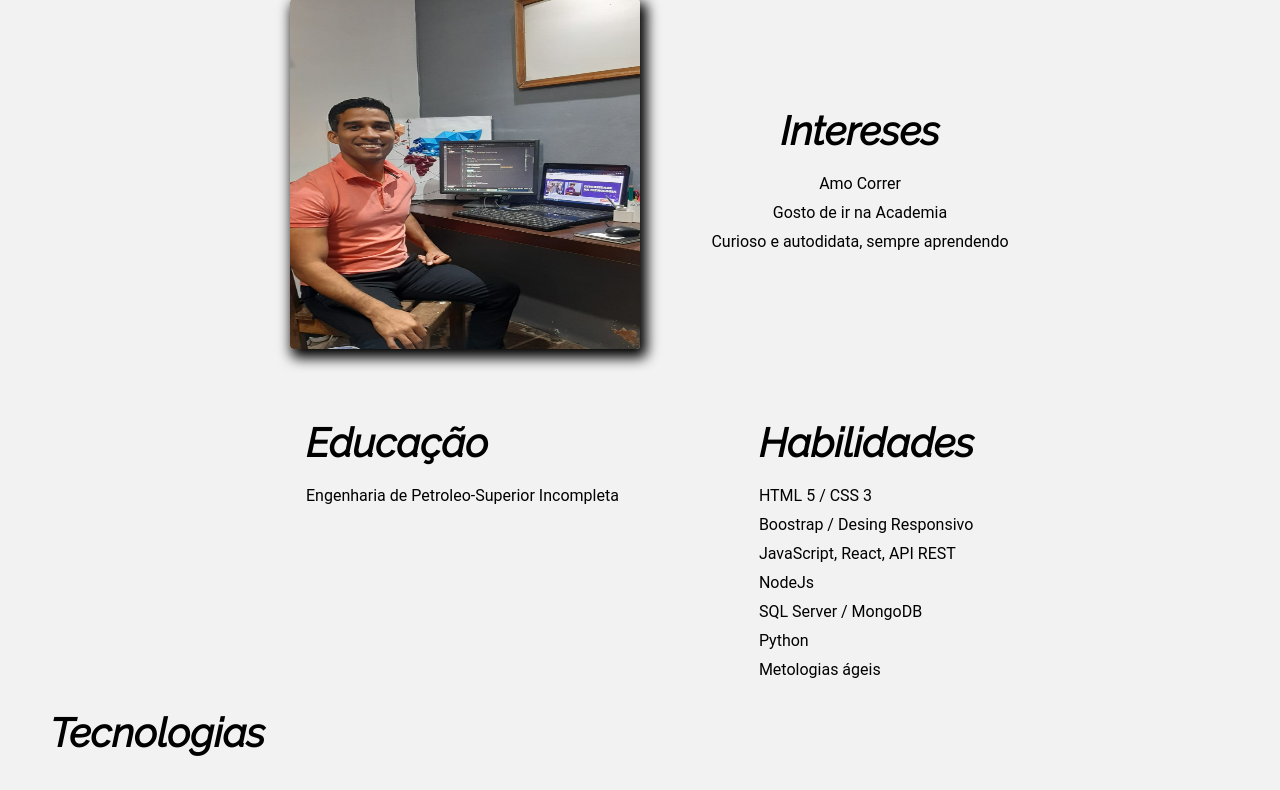
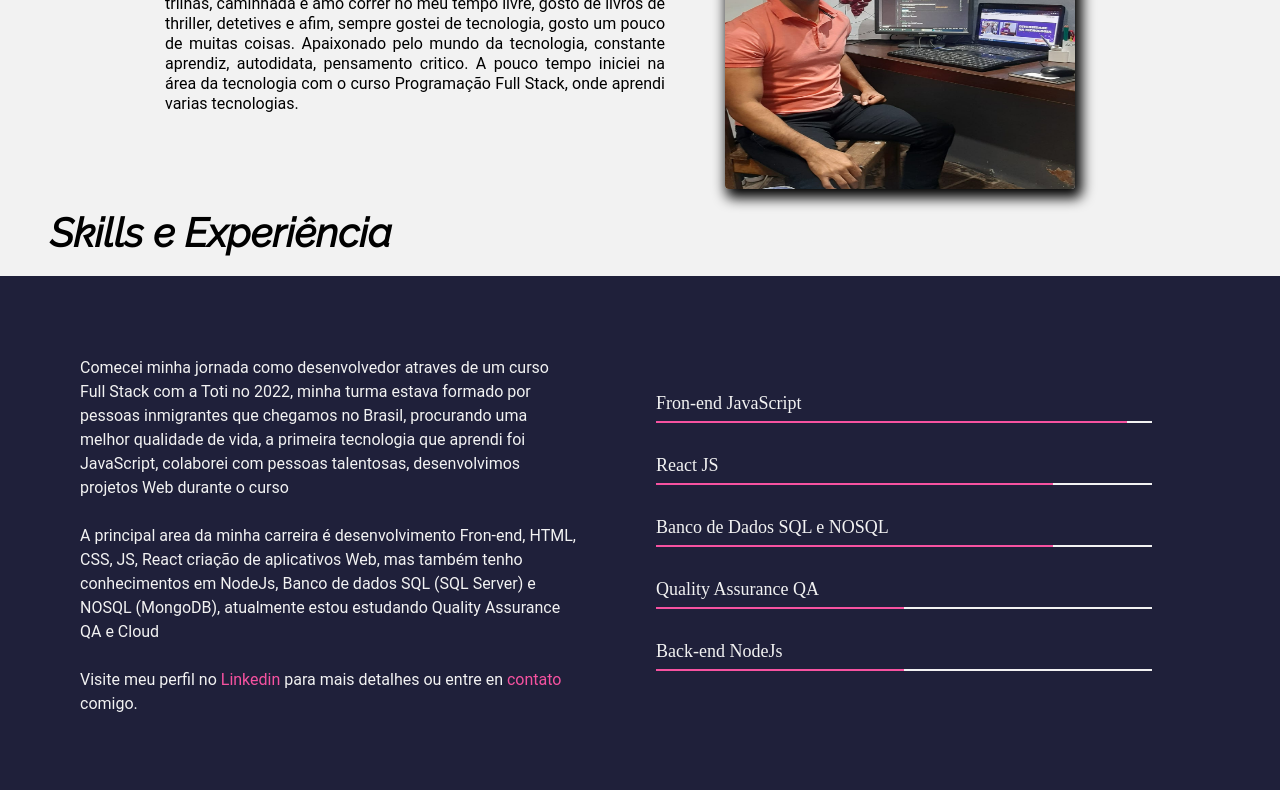
Before and after one commit to gilbonett/PortfolioPedro, a plain HTML site: page index.html in a window 1280 px wide. Shown: the part 763-1553 px from the top of the page. Drawn offline with Linux system fonts and the light colour scheme.

Commit message:
atualizando o layout do portfolio

```diff
--- a/form_validacao.css
+++ b/form_validacao.css
@@ -1,12 +1,12 @@
 
- .formulario {
+.formulario {
     font-family: var( --fuente-texto);
     margin-bottom: 10px;
     padding-bottom: 20px;
     position: relative;
   }
 
-  .formulario span  {
+.formulario span  {
     visibility: hidden;
     position: absolute;
     margin-top: 0px;
@@ -14,7 +14,7 @@
 
 }
 
-  .formulario input {
+.formulario input {
       border: 2px solid #3E445B;
       border-radius: 5px;
       outline: 0;
@@ -36,7 +36,7 @@
   }
 
   .form-contact button {
-    background-color: #201E3E;
+    background-color: var(--container-color);
     border-radius: 5px;
     color: #fff;
     padding: 15px;
@@ -45,11 +45,6 @@
     width: 100%;
     margin-top: 5px;
     cursor: pointer;
-}
-
-  .form-contact button:hover {
-    background-color: var(--body-color);
-    transition: 0.3s;
 }
 
 /* Validaçoes do formulario */
--- a/formulario.css
+++ b/formulario.css
@@ -1,8 +1,10 @@
-footer{
+.footer1{
     background: var(--principal-color);
-    background: var(--body-color);
+    background: var(--container-color);
     display: flex;
     justify-content: space-evenly;
+    color: #F2F2F2;
+    padding-top: 5rem;
   }
 
   .footerRedes p{
--- a/index.html
+++ b/index.html
@@ -47,61 +47,65 @@
 
 </section>
 
-<h2 id="sobre" class="sobremim">Sobre mim</h2>
+<h2 id="sobre">Eu sou desenvolvedor</h2>
   <!-- Section Sobremin -->
   <section class="container_sobremim">
 
-    <div class="item item1">
-      <p> <strong>Meu nome é Pedro Luis Gil Bonett</strong>, tenho 30 anos, sou Venezuelano, estou no Brasil há 5 anos, sou uma pessoa extrovertida, gosto de fazer amizades, ajudar pessoas, gosto de animais (atualmente tenho 2 gatos e 1 cachorro), gosto de dançar, gosto de natureza, fazer trilhas, caminhada e amo correr no meu tempo livre, gosto de livros de thriller, detetives e afim, sempre gostei de tecnologia, gosto um pouco de muitas coisas. Atualmente sou assistente administrativo mas apaixonado pelo mundo da tecnologia, constante aprendiz, autodidata, pensamento critico. A pouco tempo iniciei na área da tecnologia com o curso Programação Full Stack, onde aprendi varias tecnologias Javascript, React, NodeJs, MongoDB, me preparando para fazer a transição para área de tecnologia, aprendendo a cada dia e desenvolvendo novas habilidades.
+    <div class="item1">
+      <p> <strong>Meu nome é Pedro Luis Gil Bonett</strong>, tenho 30 anos, sou Venezuelano, estou no Brasil há 5 anos, sou uma pessoa extrovertida, gosto de fazer amizades, ajudar pessoas, gosto de animais (atualmente tenho 2 gatos e 1 cachorro), gosto de dançar, gosto de natureza, fazer trilhas, caminhada e amo correr no meu tempo livre, gosto de livros de thriller, detetives e afim, sempre gostei de tecnologia, gosto um pouco de muitas coisas. Apaixonado pelo mundo da tecnologia, constante aprendiz, autodidata, pensamento critico. A pouco tempo iniciei na área da tecnologia com o curso Programação Full Stack, onde aprendi varias tecnologias.
       </p>
     </div>
 
-    <div class="item item2">
+    <div class="item2">
         <img src="img/pedrofrentepc.jpg" alt="Foto Frente Computador">
     </div>
 
-    <div class="item item3">
-
-        <ol>
-          <h2>Intereses</h2>
-          <li>Amo Correr</li>
-          <li>Gosto de ir na Academia</li>
-          <li>Curioso e autodidata, sempre aprendendo</li>
-        </ol>
-    </div>
 </section>
 
-<!-- Section Habilidades -->
-<div class="habilidades">
-  <ol>
-    <h2>Educação</h2>
-    <li> Engenharia de Petroleo-Superior Incompleta</li>
+<!-- Section Tecnologias -->
+<h2 id="tecno">Skills e Experiência</h2>
+<section class="skill-experience page-skills">
+  <div class="experience">
+    <p>Comecei minha jornada como desenvolvedor atraves de um curso Full Stack com a Toti no 2022, minha turma estava formado por pessoas inmigrantes que chegamos no Brasil, procurando uma melhor qualidade de vida,  a primeira tecnologia que aprendi foi JavaScript, colaborei com pessoas talentosas, desenvolvimos projetos Web durante o curso
+    </p>
+    <p>A principal area da minha carreira é desenvolvimento Fron-end, HTML, CSS, JS, React criação de aplicativos Web, mas também tenho conhecimentos em NodeJs, Banco de dados SQL (SQL Server) e NOSQL (MongoDB), atualmente estou estudando Quality Assurance QA e Cloud</p>
+    <p>Visite meu perfil no <a href="https://www.linkedin.com/in/gilbonett/" style="color: #F652A0" target="_blank">Linkedin</a> para mais detalhes ou entre en <a href="https://api.whatsapp.com/send/?phone=5592982811420&text&type=phone_number&app_absent=0" style="color: #F652A0" target="_blank">contato</a> comigo. </p>
+  </div>
 
-</ol>
-  <ol>
-    <h2>Habilidades</h2>
-    <li>HTML 5 / CSS 3</li>
-    <li> Boostrap / Desing Responsivo</li>
-    <li>JavaScript, React, API REST</li>
-    <li>NodeJs</li>
-    <li>SQL Server / MongoDB</li>
-    <li>Python</li>
-    <li>Metologias ágeis</li>
-  </ol>
-</div>
+  <div class="skills" >
+    <div class="barra">
+      <span>Fron-end JavaScript</span>
+      <footer>
+        <div style="width: 95%;"></div>
+      </footer>
+    </div>
+    <div class="barra">
+      <span>React JS</span>
+      <footer>
+        <div style="width: 80%;"></div>
+      </footer>
+    </div>
+    <div class="barra">
+      <span>Banco de Dados SQL e NOSQL</span>
+      <footer>
+    <div style="width: 80%;"></div>
+      </footer>
+    </div>
+    <div class="barra">
+      <span>Quality Assurance QA</span>
+      <footer>
+    <div style="width: 50%;"></div>
+      </footer>
+    </div>
+    <div class="barra">
+      <span>Back-end NodeJs</span>
+      <footer>
+    <div style="width: 50%;"></div>
+      </footer>
+    </div>
 
+  </div>
 
-<!-- Section Tecnologias -->
-<h2 id="tecno" class="tecnologias">Tecnologias</h2>
-<section class="container_tecnologias">
-  <img class="icon" src="img/git.png" alt="logo git">
-  <img class="icon" src="img/html.png" alt="logo html">
-  <img class="icon" src="img/css3.png" alt="logo css3">
-  <img class="icon" src="img/javascript.png" alt="logo javascript">
-  <img class="icon" src="img/mongoDB.png" alt="logo mongoDB">
-  <img class="icon" src="img/SQL.png" alt="logo SQL">
-  <img class="icon" src="img/nodejs.png" alt="logo nodejs">
-  <img class="icon" src="img/python.png" alt="logo Python">
 </section>
 
 
@@ -133,7 +137,7 @@
 
 </main>
 
-<footer class="footer" data-dark>
+<footer class="footer1" data-dark>
     <section class="footerRedes">
       <h2>Contacto</h2>
       <ol>
--- a/media.css
+++ b/media.css
@@ -1,5 +1,4 @@
 @media screen and (max-width:760px) {
-
     h2{
         text-align: center;
     }
@@ -85,7 +84,6 @@
         margin-top: 0;
         text-align: center;
     }
-
     .container_tecnologias{
         display: initial;
     }
--- a/navegacao.css
+++ b/navegacao.css
@@ -1,6 +1,6 @@
 header{
-    background: var(--main-color);
-    background: var(--main-color);
+    background: var(--container-color);
+    background: var(--container-color);
 }
 
 
--- a/sobremim.css
+++ b/sobremim.css
@@ -1,15 +1,13 @@
-.sobremim{
-    padding-left: 50px;
-}
-
 .container_sobremim{
     display: flex;
     justify-content: center;
-    flex-wrap: wrap;
+    flex-wrap: nowrap;
 }
 
 .item1{
-    width: 950px;
+    display: flex;
+    align-items: center;
+    width: 500px;
     margin-top: 10px;
     margin-bottom: 10px;
     margin-left: 5px;
--- a/style.css
+++ b/style.css
@@ -7,8 +7,8 @@
     --fuente-titulo: "Raleway", sans-serif;
     --titulos-color: #000 ;
     --text-color: #000;
-    --light-text-color: #8e9ba4;
-    --container-color: #FFF;
+    --light-text-color: #000;
+    --container-color: #1F203A;
     --body-color: #F2F2F2;
     --shadow-color: 0px 2px 2px rgba(0, 0, 0, 0.2);
     --font-size-titulos: 40px;
@@ -43,6 +43,7 @@ html{
 h2{
     font-family: var(--fuente-titulo);
     padding-top: 20px;
+    padding-left: 50px;
     padding-bottom: 20px;
     font-size: var(--font-size-titulos);
 }
@@ -61,16 +62,67 @@ ol{
     padding-left: 50px;
 }
 
-.tecnologias{
-    padding-left: 50px;
+.skill-experience{
+    min-height: 50vh;
+    padding: 5rem 3rem;
+    position: relative;
+    padding-left: 5rem;
+    background-color:var(--container-color);
+    color: #F2F2F2;
 }
 
-.container_tecnologias{
+.page-skills{
+    overflow: hidden;
+    align-items: center;
+    display: -webkit-box;
+    display: -ms-flexbox;
+    -webkit-box-align: center;
+    -webkit-box-pack: justify;
+    -ms-flex-align: center;
+    justify-content: space-between;
+}
+
+.skills{
     display: flex;
-    flex-wrap: wrap;
-    justify-content: space-around;
-    padding-top: 20px;
+    padding-right: 5rem;
+    width: 50%;
+    flex-direction: column;
 }
+
+.experience{
+    padding-right: 5rem;
+    width: 50%;
+}
+
+.experience p{
+    position: relative;
+    margin-bottom: 1.5rem;
+    line-height: 1.5;
+}
+
+.barra{
+    margin-bottom: 2rem;
+}
+
+.barra span{
+    font-size: 18px;
+    margin-bottom: 7px;
+    display: block;
+}
+
+.barra footer{
+    background-color:#F2F2F2 ;
+    height: 2px;
+}
+
+.barra footer div{
+    width: 0;
+    height: 100%;
+    -webkit-transition: width 1.3s ease-out;
+    transition: width 1.3s ease-out;
+    background-color: #F652A0;
+}
+
 .icon{
     width: 150px;
     height: 150px;
@@ -102,6 +154,7 @@ ol{
     text-align: center;
     transition: all 0.25s;
     background-color: #eff3f5;
+    color:  #000;
 }
 
 .container_projeto .projeto:hover{
--- a/tema-dark.css
+++ b/tema-dark.css
@@ -4,8 +4,8 @@
     --fuente-titulo: "Raleway", sans-serif;
     --titulos-color: #000 ;
     --text-color: #C8CDD0;
-    --light-text-color: #8e9ba4;
-    --container-color: #212E36;
+    --light-text-color: #F2F2F2;
+    --container-color: #192229;
     --body-color: #192229 ;
     --shadow-color: none;
     --font-size-titulos: 40px;
@@ -27,7 +27,7 @@
     border-radius: 50%;
     font-size: 1.5rem;
 
-    background-color: var(--main-color);
+    background-color: var(--container-color);
     color: var(--second-color);
     cursor: pointer;
     outline: 0;
@@ -37,5 +37,5 @@
 
   .btn-mode:hover{
     background-color: #F2F2F2;
-    color: var(--main-color);
+    color: var(--container-color);
   }
```
Also changed, not shown: img/logopedro.png. Lines whose indentation alone changed are shown as unchanged.
